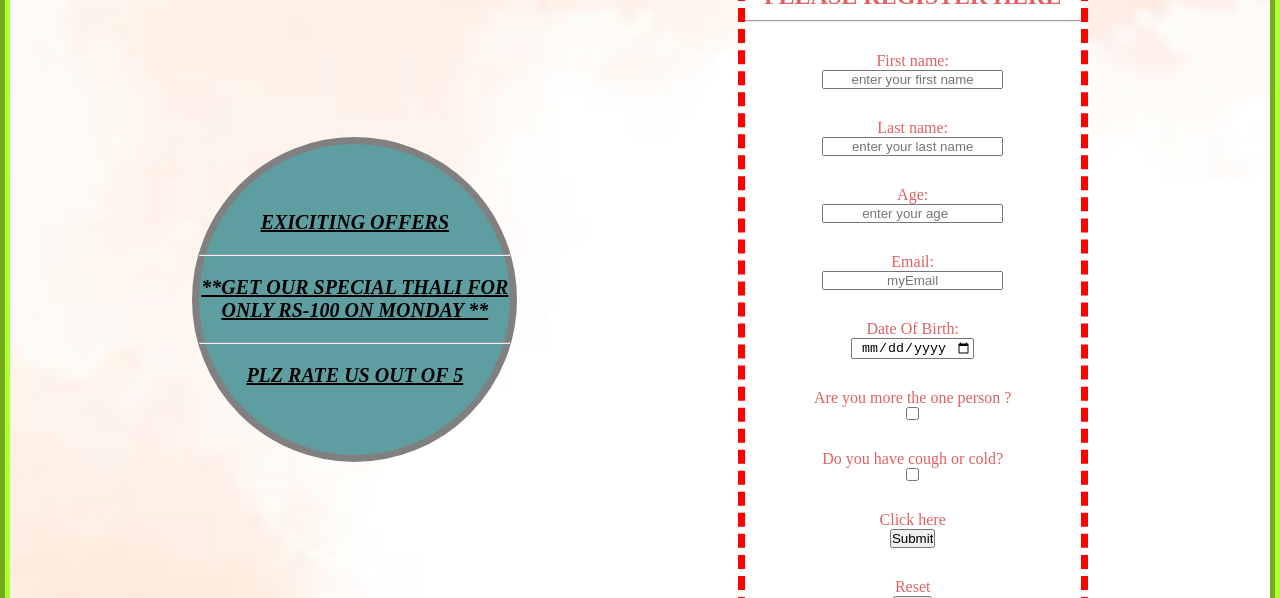
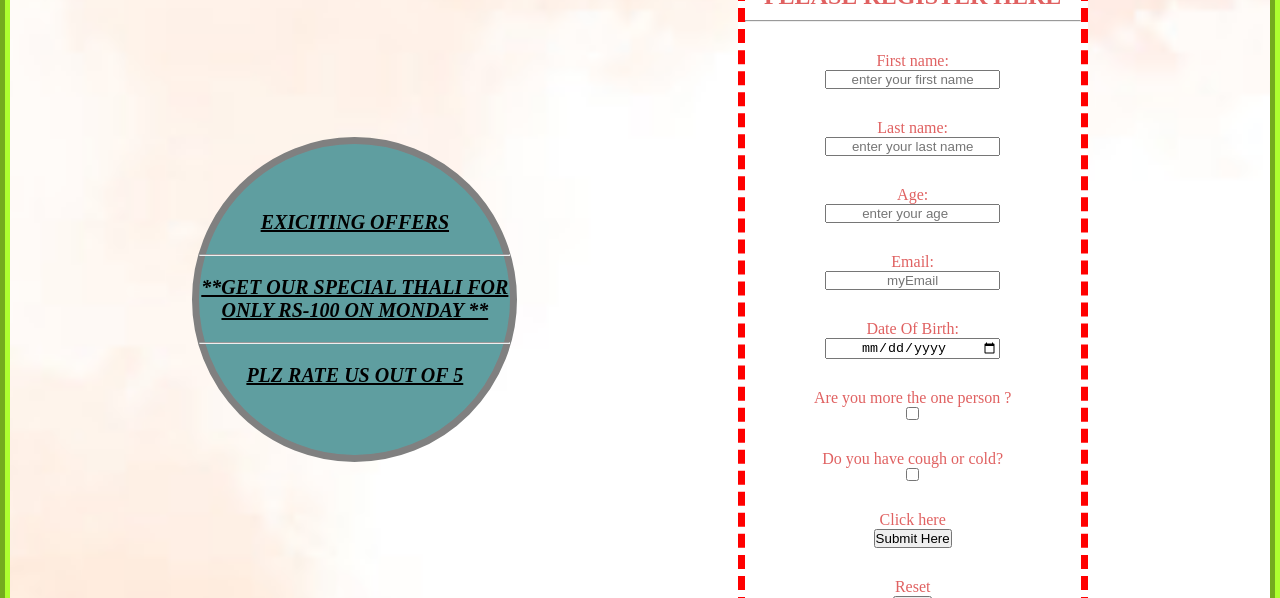
Before and after one commit to AnshumanMahi7781/CSS-hands-On-2, a plain HTML site: page index.html in a window 1280 px wide. Shown: the part 284-882 px from the top of the page. Drawn offline with Linux system fonts and the light colour scheme.

Commit message:
Completed

```diff
--- a/index.html
+++ b/index.html
@@ -46,6 +46,7 @@
             name="FirstName"
             id="Fname"
             placeholder="enter your first name"
+            class="CommonWidth"
           />
         </div>
 
@@ -56,6 +57,7 @@
             name="LastName"
             id="LName"
             placeholder="enter your last name"
+            class="CommonWidth"
           />
         </div>
 
@@ -66,6 +68,7 @@
             name="Age"
             id="age"
             placeholder="enter your age"
+            class="CommonWidth"
           />
         </div>
 
@@ -76,6 +79,7 @@
             name="EmailAddress"
             id="email"
             placeholder="myEmail"
+            class="CommonWidth"
           />
         </div>
 
@@ -86,6 +90,7 @@
             name="DateOfBirth"
             id="DOB"
             placeholder="dd/mm/yyyy"
+            class="CommonWidth"
           />
         </div>
 
@@ -101,7 +106,7 @@
 
         <div class="input-Box">
           <label for="submitBtn">Click here</label>
-          <input type="submit" value="Submit" id="submitBtn" />
+          <input type="submit" value="Submit Here" id="submitBtn" />
         </div>
 
         <div class="input-Box">
--- a/style.css
+++ b/style.css
@@ -171,3 +171,7 @@ ul {
 ul li{
     font-size:20px;
 }
+
+.CommonWidth{
+    width: 175px;
+}
```
